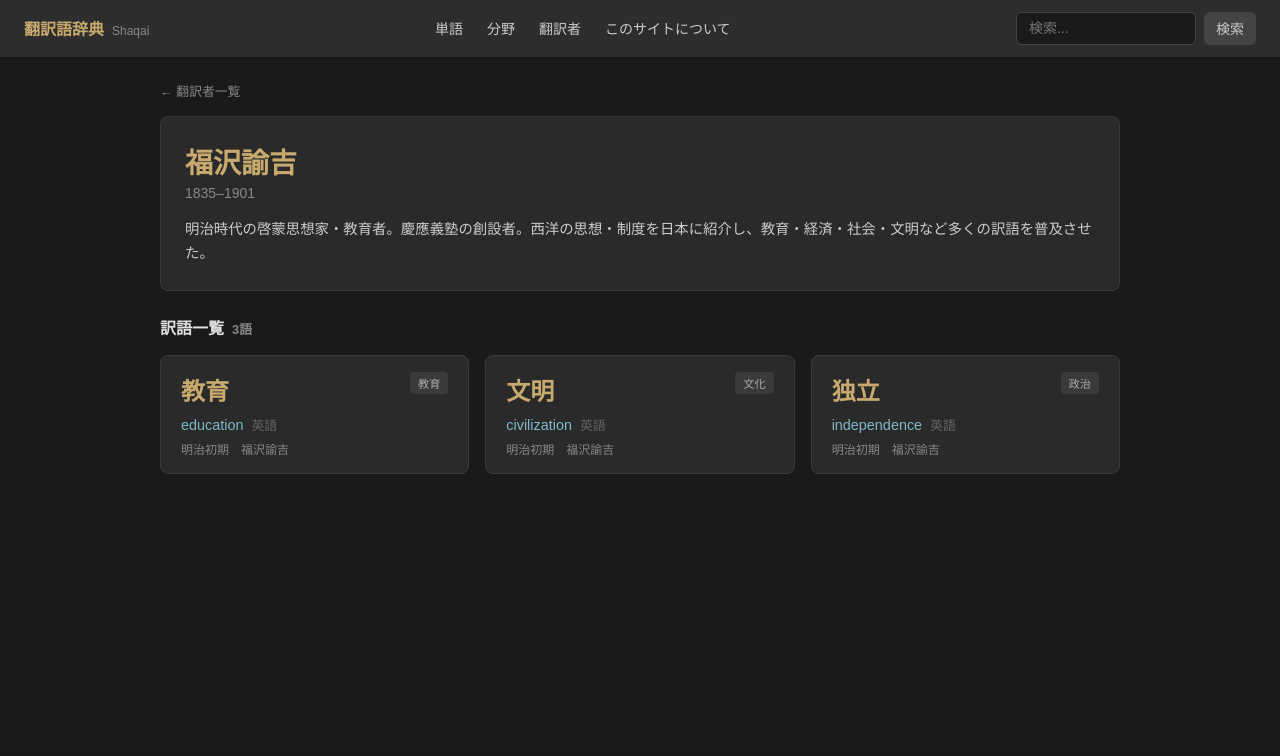
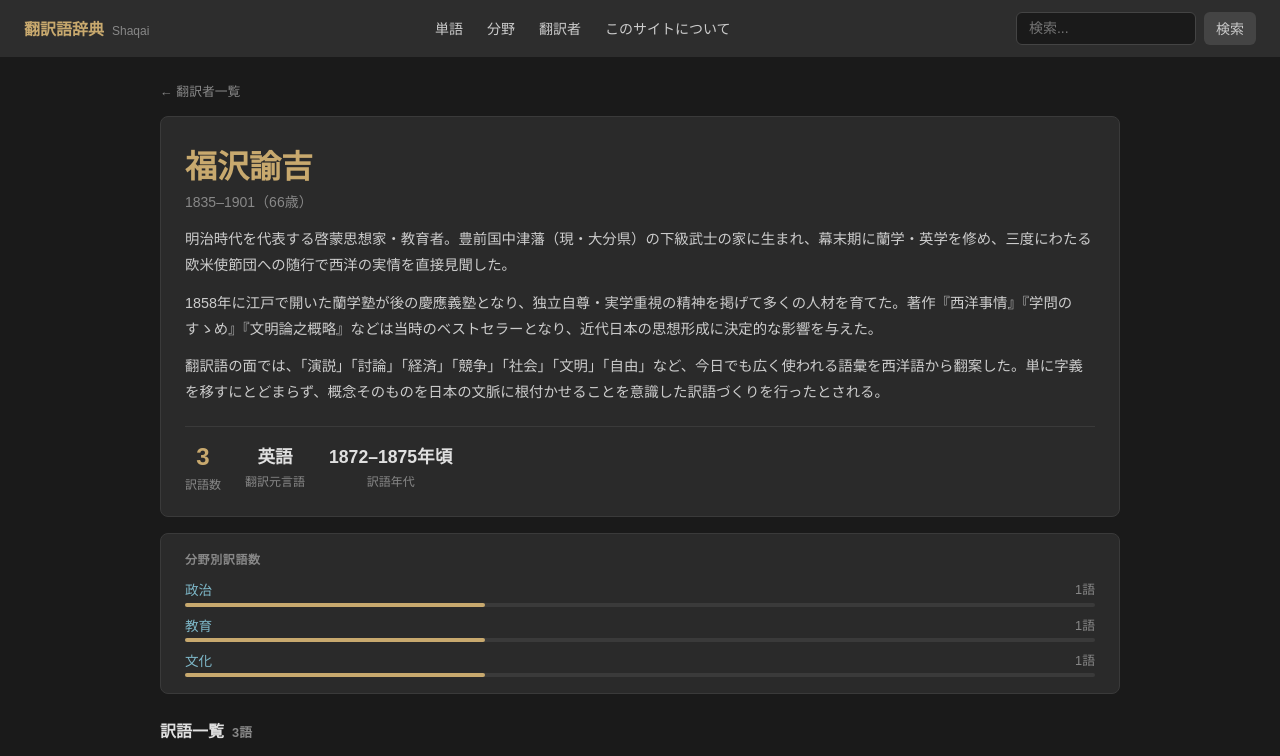
Before and after one commit to reload-co-jp/shaqai, a Next.js app: page /translators/1/ in a window 1280 px wide. Shown: the top 756 px of the page. Built offline with nearby package versions, Linux system fonts and the light colour scheme.

Commit message:
Enrich translator detail page with stats, field breakdown, and expanded bios
Co-Authored-By: Claude Sonnet 4.6 <noreply@anthropic.com>

```diff
--- a/app/translators/[id]/page.tsx
+++ b/app/translators/[id]/page.tsx
@@ -1,7 +1,7 @@
 import { FC } from "react"
 import { notFound } from "next/navigation"
 import Link from "next/link"
-import { translators, getTranslator, getWordsByTranslator, getField } from "lib/db"
+import { translators, fields, getTranslator, getWordsByTranslator, getField } from "lib/db"
 import { WordCard } from "components/elements/word-card"
 import type { Metadata } from "next"
 
@@ -15,7 +15,8 @@ export const generateMetadata = async ({ params }: Props): Promise<Metadata> =>
   const translator = getTranslator(Number(id))
   if (!translator) return {}
   const title = translator.name
-  const description = translator.description.length > 120 ? translator.description.slice(0, 120) + "…" : translator.description
+  const firstPara = translator.description.split("\n\n")[0]
+  const description = firstPara.length > 120 ? firstPara.slice(0, 120) + "…" : firstPara
   return {
     title,
     description,
@@ -32,6 +33,28 @@ const Page: FC<Props> = async ({ params }) => {
 
   const translatorWords = getWordsByTranslator(translator.id)
 
+  // 統計データを計算
+  const languages = [...new Set(translatorWords.map((w) => w.language))].filter(Boolean)
+  const years = translatorWords.map((w) => w.year).filter(Boolean)
+  const yearMin = years.length ? Math.min(...years) : null
+  const yearMax = years.length ? Math.max(...years) : null
+
+  // 分野別集計
+  const fieldCounts = fields
+    .map((f) => ({
+      field: f,
+      count: translatorWords.filter((w) => w.field_id === f.id).length,
+    }))
+    .filter((fc) => fc.count > 0)
+    .sort((a, b) => b.count - a.count)
+
+  const statStyle: React.CSSProperties = {
+    display: "flex",
+    flexDirection: "column",
+    alignItems: "center",
+    gap: ".25rem",
+  }
+
   return (
     <div style={{ maxWidth: "960px", margin: "0 auto" }}>
       <div style={{ marginBottom: "1rem" }}>
@@ -40,26 +63,113 @@ const Page: FC<Props> = async ({ params }) => {
         </Link>
       </div>
 
+      {/* プロフィールカード */}
       <div
         style={{
           background: "#2a2a2a",
           border: "1px solid #3a3a3a",
           borderRadius: "8px",
           padding: "1.5rem",
-          marginBottom: "1.5rem",
+          marginBottom: "1rem",
         }}
       >
-        <h2 style={{ fontSize: "1.75rem", color: "#c8a96e", marginBottom: ".25rem" }}>
-          {translator.name}
-        </h2>
-        <p style={{ fontSize: ".875rem", color: "#888", marginBottom: "1rem" }}>
-          {translator.birth_year}–{translator.death_year}
-        </p>
-        <p style={{ fontSize: ".9rem", color: "#ccc", lineHeight: "1.7" }}>
-          {translator.description}
-        </p>
+        <div style={{ marginBottom: "1rem" }}>
+          <h2 style={{ fontSize: "2rem", color: "#c8a96e", marginBottom: ".25rem" }}>
+            {translator.name}
+          </h2>
+          <p style={{ fontSize: ".875rem", color: "#888" }}>
+            {translator.birth_year}–{translator.death_year}（{translator.death_year - translator.birth_year}歳）
+          </p>
+        </div>
+        <div style={{ marginBottom: "1.25rem" }}>
+          {translator.description.split("\n\n").map((para, i) => (
+            <p key={i} style={{ fontSize: ".9rem", color: "#ccc", lineHeight: "1.8", marginBottom: ".75rem" }}>
+              {para}
+            </p>
+          ))}
+        </div>
+
+        {/* 統計バー */}
+        <div
+          style={{
+            display: "flex",
+            gap: "1.5rem",
+            paddingTop: "1rem",
+            borderTop: "1px solid #3a3a3a",
+            flexWrap: "wrap",
+          }}
+        >
+          <div style={statStyle}>
+            <span style={{ fontSize: "1.5rem", fontWeight: "bold", color: "#c8a96e" }}>
+              {translatorWords.length}
+            </span>
+            <span style={{ fontSize: ".75rem", color: "#888" }}>訳語数</span>
+          </div>
+          {languages.length > 0 && (
+            <div style={statStyle}>
+              <span style={{ fontSize: "1.1rem", fontWeight: "bold", color: "#e0e0e0" }}>
+                {languages.join(" / ")}
+              </span>
+              <span style={{ fontSize: ".75rem", color: "#888" }}>翻訳元言語</span>
+            </div>
+          )}
+          {yearMin && (
+            <div style={statStyle}>
+              <span style={{ fontSize: "1.1rem", fontWeight: "bold", color: "#e0e0e0" }}>
+                {yearMin === yearMax ? `${yearMin}年頃` : `${yearMin}–${yearMax}年頃`}
+              </span>
+              <span style={{ fontSize: ".75rem", color: "#888" }}>訳語年代</span>
+            </div>
+          )}
+        </div>
       </div>
 
+      {/* 分野別分布 */}
+      {fieldCounts.length > 0 && (
+        <div
+          style={{
+            background: "#2a2a2a",
+            border: "1px solid #3a3a3a",
+            borderRadius: "8px",
+            padding: "1rem 1.5rem",
+            marginBottom: "1.5rem",
+          }}
+        >
+          <h3 style={{ fontSize: ".75rem", color: "#888", marginBottom: ".75rem", textTransform: "uppercase", letterSpacing: ".05em" }}>
+            分野別訳語数
+          </h3>
+          <div style={{ display: "flex", flexDirection: "column", gap: ".5rem" }}>
+            {fieldCounts.map(({ field, count }) => {
+              const pct = Math.round((count / translatorWords.length) * 100)
+              return (
+                <div key={field.id}>
+                  <div style={{ display: "flex", justifyContent: "space-between", marginBottom: ".2rem" }}>
+                    <Link
+                      href={`/fields/${field.id}/`}
+                      style={{ fontSize: ".85rem", color: "#7eb8c9", textDecoration: "none" }}
+                    >
+                      {field.name}
+                    </Link>
+                    <span style={{ fontSize: ".8rem", color: "#888" }}>{count}語</span>
+                  </div>
+                  <div style={{ height: "4px", background: "#3a3a3a", borderRadius: "2px" }}>
+                    <div
+                      style={{
+                        height: "100%",
+                        width: `${pct}%`,
+                        background: "#c8a96e",
+                        borderRadius: "2px",
+                      }}
+                    />
+                  </div>
+                </div>
+              )
+            })}
+          </div>
+        </div>
+      )}
+
+      {/* 訳語一覧 */}
       <div style={{ marginBottom: "1rem" }}>
         <h3 style={{ fontSize: "1rem", color: "#e0e0e0" }}>
           訳語一覧
--- a/app/translators/page.tsx
+++ b/app/translators/page.tsx
@@ -51,7 +51,7 @@ const Page: FC = () => {
                   </span>
                 </div>
                 <p style={{ fontSize: ".8rem", color: "#999", lineHeight: "1.6", marginBottom: ".5rem" }}>
-                  {translator.description}
+                  {translator.description.split("\n\n")[0]}
                 </p>
                 <span style={{ fontSize: ".75rem", color: "#7eb8c9" }}>
                   {translatorWords.length}語の訳語
--- a/data/translators.json
+++ b/data/translators.json
@@ -4,34 +4,34 @@
     "name": "福沢諭吉",
     "birth_year": 1835,
     "death_year": 1901,
-    "description": "明治時代の啓蒙思想家・教育者。慶應義塾の創設者。西洋の思想・制度を日本に紹介し、教育・経済・社会・文明など多くの訳語を普及させた。"
+    "description": "明治時代を代表する啓蒙思想家・教育者。豊前国中津藩（現・大分県）の下級武士の家に生まれ、幕末期に蘭学・英学を修め、三度にわたる欧米使節団への随行で西洋の実情を直接見聞した。\n\n1858年に江戸で開いた蘭学塾が後の慶應義塾となり、独立自尊・実学重視の精神を掲げて多くの人材を育てた。著作『西洋事情』『学問のすゝめ』『文明論之概略』などは当時のベストセラーとなり、近代日本の思想形成に決定的な影響を与えた。\n\n翻訳語の面では、「演説」「討論」「経済」「競争」「社会」「文明」「自由」など、今日でも広く使われる語彙を西洋語から翻案した。単に字義を移すにとどまらず、概念そのものを日本の文脈に根付かせることを意識した訳語づくりを行ったとされる。"
   },
   {
     "id": 2,
     "name": "西周",
     "birth_year": 1829,
     "death_year": 1897,
-    "description": "明治時代の哲学者・啓蒙思想家。哲学・概念・主観・客観・個人・意識など、西洋哲学の訳語を多数創出した日本の哲学の父。"
+    "description": "明治時代の哲学者・啓蒙思想家。石見国津和野藩（現・島根県）の藩医の家に生まれ、幕府の命でオランダに留学してコント実証主義やミル論理学などを学んだ。帰国後は開成所（後の東京大学）で教鞭を執りながら、西洋哲学・心理学・論理学の日本語化に精力的に取り組んだ。\n\n「哲学」「概念」「主観」「客観」「理性」「悟性」「意識」「帰納」「演繹」「定義」など、西洋思想の根幹をなす抽象語の多くを漢字熟語として造語したことから、「日本の哲学の父」と称される。これらの訳語はその後、中国・朝鮮にも逆輸出され、東アジア近代思想語彙の共通基盤となった。\n\n1873年に結成された明六社の中心メンバーとして福沢諭吉らとともに啓蒙誌『明六雑誌』を刊行し、言論・学術の近代化を牽引した。"
   },
   {
     "id": 3,
     "name": "中江兆民",
     "birth_year": 1847,
     "death_year": 1901,
-    "description": "明治時代の思想家・政治家。フランスのルソーの著作を翻訳し、民主主義・自由・主権などの政治思想用語を日本に広めた。「東洋のルソー」とも称される。"
+    "description": "明治時代の思想家・政治家。土佐国高知藩（現・高知県）の足軽の子として生まれ、長崎でフランス語を修めた後、フランス公使館の通訳として渡仏し、ルソーをはじめとする近代社会契約論に深く傾倒した。\n\n帰国後はルソーの『社会契約論』を漢文体で翻訳した『民約訳解』を刊行し、「主権」「民権」「自由」などの政治概念を日本に導入した。翻訳に際しては単純な直訳を避け、儒学の文脈と西洋近代の概念が自然に接合するよう工夫された訳文は、当時の知識人に広く読まれた。\n\n自由民権運動にも積極的に関わり、大阪に仏学塾を開いて後進を育てる一方、衆議院議員としても活動した。晩年に書いた『一年有半』は咽頭がんを宣告された後に著した哲学的随筆として名高く、「東洋のルソー」の名とともに今日まで語り継がれている。"
   },
   {
     "id": 4,
     "name": "井上毅",
     "birth_year": 1844,
     "death_year": 1895,
-    "description": "明治時代の官僚・政治家。大日本帝国憲法の起草に深く関わり、憲法・法律用語の整備に大きく貢献した。"
+    "description": "明治時代の官僚・政治家。肥後国熊本藩（現・熊本県）の藩士の家に生まれ、藩校で漢学を修めた後、明治政府に出仕してフランス・ドイツへ留学し、欧州各国の憲法や法制度を精力的に調査した。\n\n帰国後は太政官制度局・法制局などで立法実務に携わり、伊藤博文のもとで大日本帝国憲法の起草作業を中心的に担った。ドイツ憲法学を範としながらも日本の国体に合わせた条文を練り上げる過程で、「統治」「主権」「臣民」「議会」「内閣」「勅令」など、近代国家運営に欠かせない法律・政治用語を整備した。\n\n教育行政面でも「教育勅語」の起草に深く関わり、国民道徳の基盤となる文言の選定に腐心した。第二次伊藤内閣では文部大臣を務めたが、過労がたたり51歳で病没した。緻密な文章表現と法的概念への造詣の深さで知られ、明治の法制語彙を実質的に体系化した人物として評価されている。"
   },
   {
     "id": 5,
     "name": "森有礼",
     "birth_year": 1847,
     "death_year": 1889,
-    "description": "明治時代の政治家・外交官。初代文部大臣として近代教育制度を整備した。文化・文明の概念普及に西周とともに貢献した。"
+    "description": "明治時代の政治家・外交官。薩摩藩（現・鹿児島県）の藩士の家に生まれ、藩命でイギリスに留学した後、アメリカにも渡り西洋の社会制度・教育思想を広く吸収した。帰国後は外務省に入り、初代駐米公使として日米間の外交実務を担いながら、英語普及論など急進的な文明開化論を唱えて物議をかもした。\n\n1873年に明六社を創設し、西周・福沢諭吉らとともに啓蒙雑誌の刊行を通じて西洋の知識と価値観を広く紹介した。「文化」「文明」「宗教」「慣習」などの語を社会に定着させる上で、その論説が果たした役割は大きい。\n\n1885年に第一次伊藤内閣の初代文部大臣に就任し、小学校・中学校・師範学校・帝国大学を系統的に整備した近代学校制度の設計者として知られる。教育における国家主義的方向性を打ち出したことで批判も受けたが、近代日本の教育制度の骨格を築いた功績は大きい。1889年、大日本帝国憲法発布の日に国家主義者に刺され、翌日に死去した。"
   }
 ]
```
